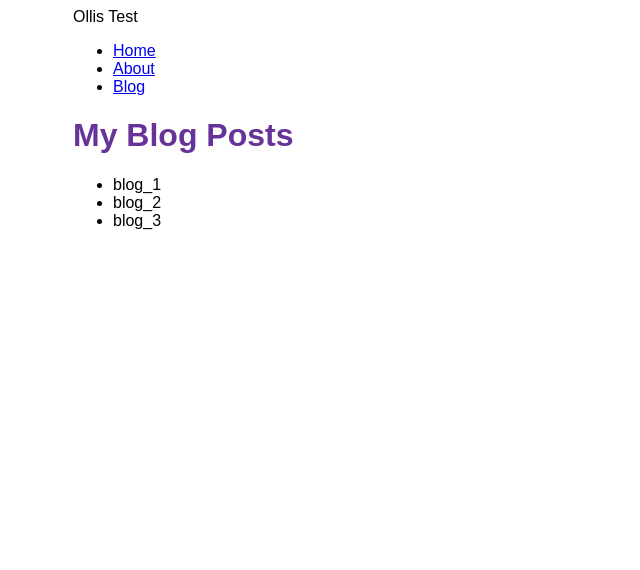
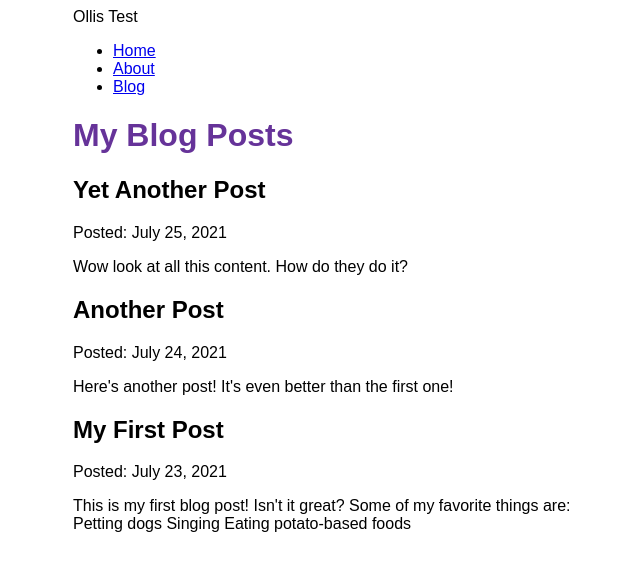
Before and after one commit to oleder1337/gatsby-test, a Gatsby site: page /nblog in a window 1280 px wide. Shown: the whole page, without its empty margins (317-957 px from the left). Built offline with nearby package versions, Linux system fonts and the light colour scheme; Gatsby itself is replaced by a stand-in of ours.

Commit message:
Finished Tutorial Part 5

```diff
--- a/blog/blog_1.mdx
+++ b/blog/blog_1.mdx
@@ -0,0 +1,13 @@
+---
+title: "My First Post"
+date: "2021-07-23"
+slug: "my-first-post"
+---
+
+This is my first blog post! Isn't it *great*?
+
+Some of my **favorite** things are:
+
+* Petting dogs
+* Singing
+* Eating potato-based foods
--- a/blog/blog_2.mdx
+++ b/blog/blog_2.mdx
@@ -0,0 +1,7 @@
+---
+title: "Another Post"
+date: "2021-07-24"
+slug: "another-post"
+---
+
+Here's another post! It's even better than the first one!
--- a/blog/blog_3.mdx
+++ b/blog/blog_3.mdx
@@ -0,0 +1,7 @@
+---
+title: "Yet Another Post"
+date: "2021-07-25"
+slug: "yet-another-post"
+---
+
+Wow look at all this content. How do they do it?
--- a/gatsby-config.js
+++ b/gatsby-config.js
@@ -16,5 +16,6 @@
         path: `${__dirname}/blog`,
       }
     },
+    "gatsby-plugin-mdx"
   ],
 }
--- a/package.json
+++ b/package.json
@@ -15,9 +15,11 @@
     "clean": "gatsby clean"
   },
   "dependencies": {
+    "@mdx-js/react": "^2.3.0",
     "gatsby": "^5.13.3",
     "gatsby-adapter-netlify": "^1.1.3",
     "gatsby-plugin-image": "^3.13.1",
+    "gatsby-plugin-mdx": "^5.13.1",
     "gatsby-plugin-sharp": "^5.13.1",
     "gatsby-source-filesystem": "^5.13.1",
     "react": "^18.2.0",
--- a/src/pages/nblog.js
+++ b/src/pages/nblog.js
@@ -7,20 +7,29 @@
     return (
         <Layout pageTitle='My Blog Posts'>
             {/* <p>My cool Posts wiasdfasdll go here</p> */}
-            <ul>
-                {data.allFile.nodes.map(node => (
-                    <li key={node.name}>{node.name}</li>
-                ))}
-            </ul>
+
+            {data.allMdx.nodes.map(node => (
+                <article key={node.id}>
+                    <h2>{node.frontmatter.title}</h2>
+                    <p>Posted: {node.frontmatter.date}</p>
+                    <p>{node.excerpt}</p>
+                </article>
+            ))}
+
         </Layout>
     )
 }
 
 export const query = graphql`
-query blogs {
-    allFile(filter: {sourceInstanceName: {eq: "blog"}}) {
+query MyQuery {
+    allMdx(sort: {frontmatter: {date: DESC}}) {
       nodes {
-        name
+        frontmatter {
+          title
+          date(formatString: "MMMM D, YYYY")
+        }
+        id
+        excerpt
       }
     }
   }`
```
Also changed, not shown: 1 other file.
